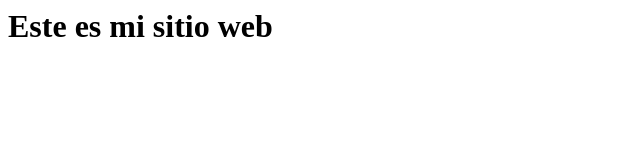
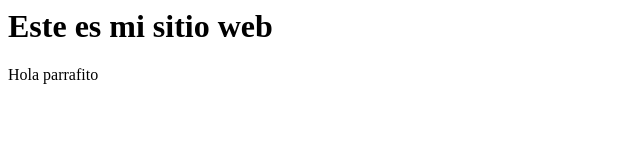
Before and after one commit to emitobariani/PracticaGit, a plain HTML site: page index.html in a window 1280 px wide. Shown: the full height of the page, 0-640 px from the left. Drawn offline with Linux system fonts and the light colour scheme.

Commit message:
agregue un parrafo

```diff
--- a/index.html
+++ b/index.html
@@ -2,5 +2,7 @@
 <head></head>
 <body>
     <h1>Este es mi sitio web</h1>
+
+    <p>Hola parrafito</p>
 </body>
 </html>
```
